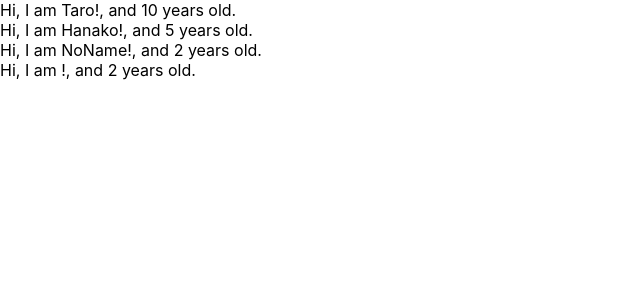
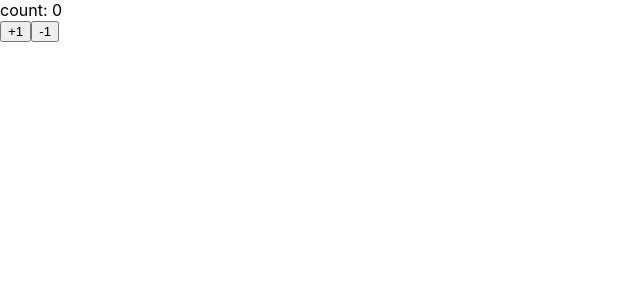
Before and after one commit to kohei39/udemy-react-redux, a React (Create React App) app: page / in a window 1280 px wide. Shown: the top 300 px of the page, without its empty margins (0-640 px from the left). Built offline with nearby package versions, Linux system fonts and the light colour scheme.

Commit message:
learn state and setState

```diff
--- a/src/App.js
+++ b/src/App.js
@@ -1,6 +1,4 @@
-import React from 'react';
-import PropTypes from 'prop-types';
-
+import React, { Component } from 'react';
 
 // function App() {
 //   // const greeting = 'Hi, Tom!';
@@ -14,40 +12,35 @@
 // }
 
 const App = () => {
-  const profiles = [
-    {
-      name: "Taro",
-      age: 10
-    },
-    {
-      name: "Hanako",
-      age: 5
-    },
-    {
-      name: "NoName",
-      age: 2
-    },
-    {
-      age: 2
-    }
-  ]
   return (
-    <div>
-      {
-        profiles.map((profile, index) => {
-          return <User name={profile.name} age={profile.age} key={index}/>
-        })
-      }
-    </div>
+    <Counter></Counter>
   )
 }
 
-const User = (props) => {
-  return <div>Hi, I am {props.name}!, and {props.age} years old.</div>
+class Counter extends Component {
+  constructor(props) {
+    super(props)
+    console.log(this.state)
+    this.state = { count: 0 }
+  }
+  handlePlusButton = () => {
+    this.setState({ count: this.state.count + 1 })
+  }
+  handleMinusButton = () => {
+    this.setState({ count: this.state.count - 1 })
+  }
+
+  render() {
+    console.log(this.state)
+    console.log('rendered')
+    return (
+      <React.Fragment>
+        <div>count: {this.state.count}</div>
+        <button onClick={this.handlePlusButton}>+1</button>
+        <button onClick={this.handleMinusButton}>-1</button>
+      </React.Fragment>
+    )
+  }
 }
 
-User.propTypes = {
-  name: PropTypes.string,
-  age: PropTypes.number.isRequired
-}
 export default App;
```
